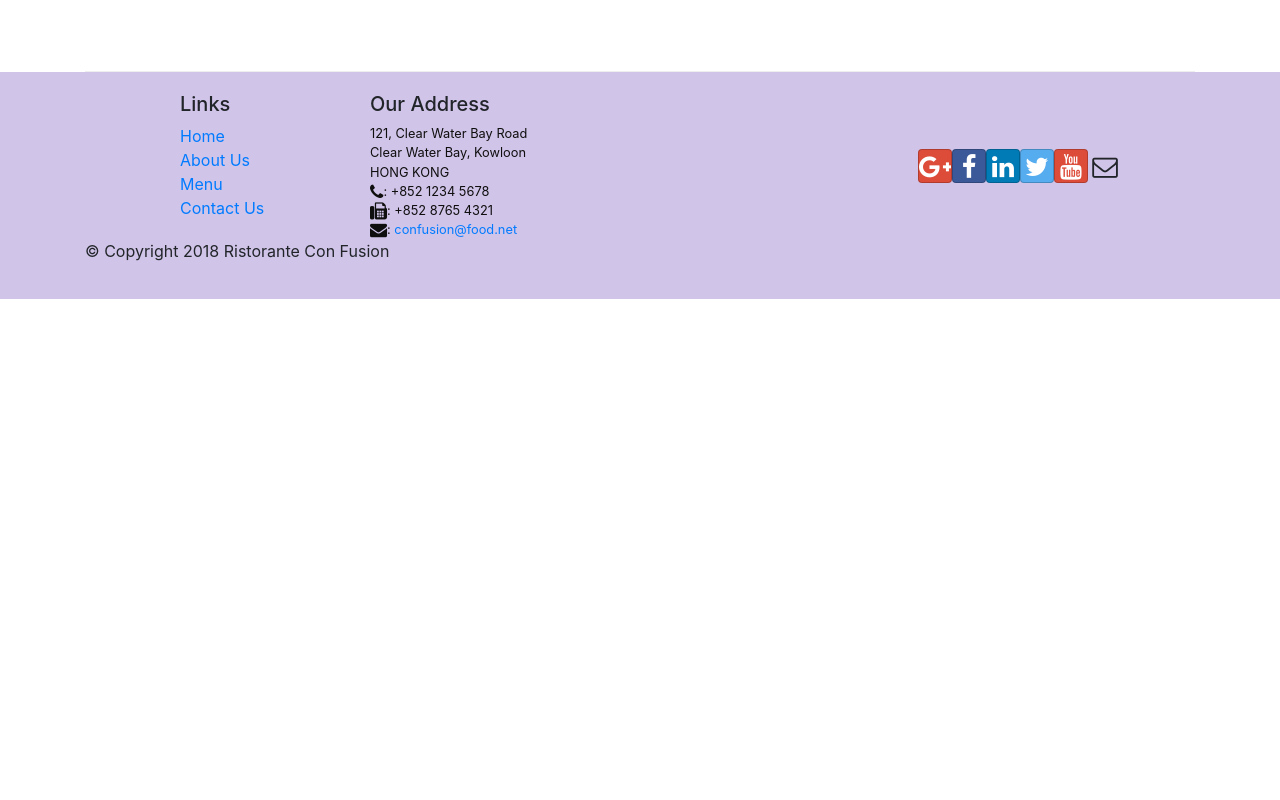
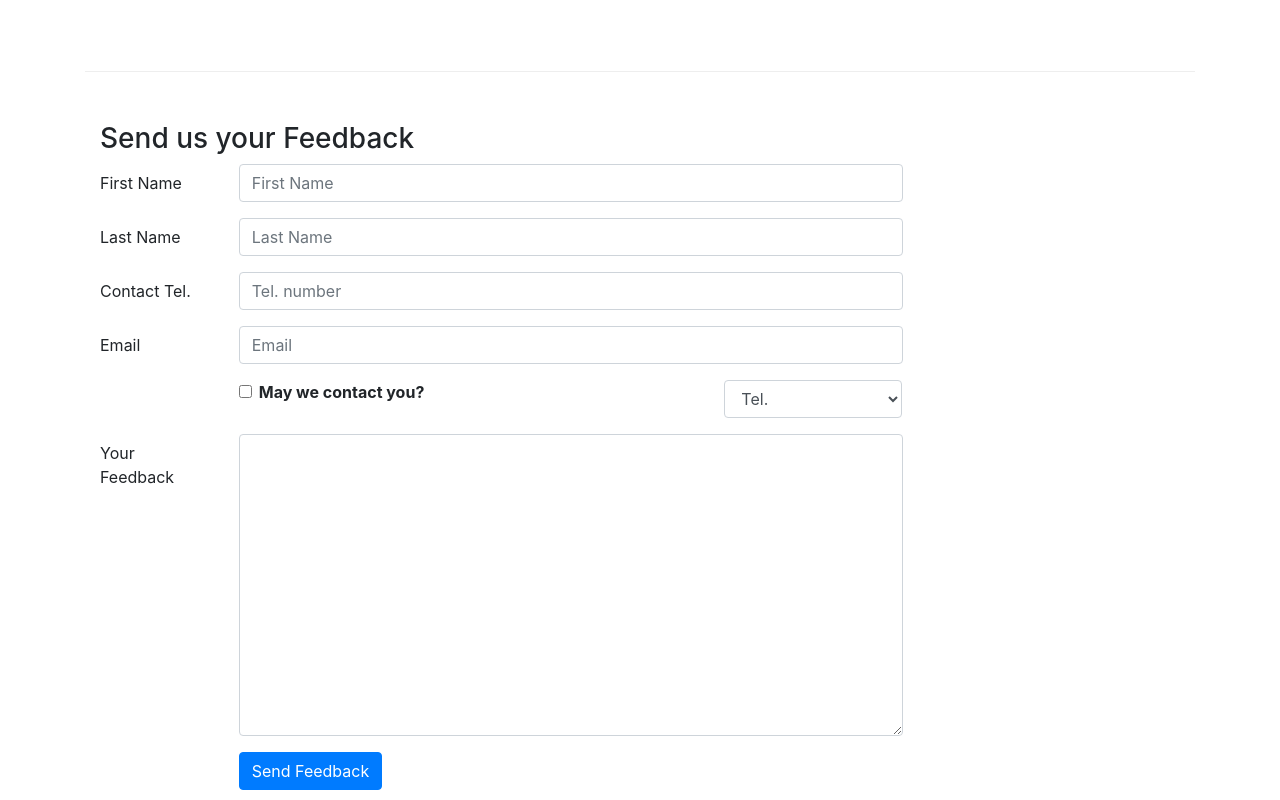
Before and after one commit to Keroberos26/react-confusion, a React (Create React App) app: page /contactus in a window 1280 px wide. Shown: the part 800-1600 px from the top of the page. Before the commit the page ends 1099 px from the top, so only its background shows below. Built offline with nearby package versions, Linux system fonts and the light colour scheme.

Commit message:
Controlled Forms

```diff
--- a/src/components/ContactComponent.js
+++ b/src/components/ContactComponent.js
@@ -1,8 +1,42 @@
-import React from "react";
-import { Breadcrumb, BreadcrumbItem, Col, Container, Row } from "reactstrap";
+import React, { Component } from "react";
+import { Breadcrumb, BreadcrumbItem, Button, Col, Container, Form, FormGroup, Input, Label, Row } from "reactstrap";
 import { Link } from "react-router-dom";
 
-function Contact(props) {
+class Contact extends Component {
+  constructor(props) {
+    super(props);
+
+    this.state = {
+      firstname: "",
+      lastname: "",
+      telnum: "",
+      email: "",
+      agree: false,
+      contactType: "Tel.",
+      message: "",
+    };
+
+    this.handleInputChange = this.handleInputChange.bind(this);
+    this.handleSubmit = this.handleSubmit.bind(this);
+  }
+
+  handleInputChange(event) {
+    const target = event.target;
+    const value = target.type === "checkbox" ? target.checked : target.value;
+    const name = target.name;
+
+    this.setState({
+      [name]: value,
+    });
+  }
+
+  handleSubmit(event) {
+    console.log("Current State is: " + JSON.stringify(this.state));
+    alert("Current State is: " + JSON.stringify(this.state));
+    event.preventDefault();
+  }
+
+  render() {
     return (
       <Container>
         <Row>
@@ -63,8 +97,126 @@
             </div>
           </Col>
         </Row>
+        <Row className="row-content">
+          <Col xs={12}>
+            <h3>Send us your Feedback</h3>
+          </Col>
+          <Col xs={12} md={9}>
+            <Form onSubmit={this.handleSubmit}>
+              <FormGroup row>
+                <Label htmlFor="firstname" md={2}>
+                  First Name
+                </Label>
+                <Col md={10}>
+                  <Input
+                    type="text"
+                    id="firstname"
+                    name="firstname"
+                    placeholder="First Name"
+                    value={this.state.firstname}
+                    onChange={this.handleInputChange}
+                  />
+                </Col>
+              </FormGroup>
+              <FormGroup row>
+                <Label htmlFor="lastname" md={2}>
+                  Last Name
+                </Label>
+                <Col md={10}>
+                  <Input
+                    type="text"
+                    id="lastname"
+                    name="lastname"
+                    placeholder="Last Name"
+                    value={this.state.lastname}
+                    onChange={this.handleInputChange}
+                  />
+                </Col>
+              </FormGroup>
+              <FormGroup row>
+                <Label htmlFor="telnum" md={2}>
+                  Contact Tel.
+                </Label>
+                <Col md={10}>
+                  <Input
+                    type="tel"
+                    id="telnum"
+                    name="telnum"
+                    placeholder="Tel. number"
+                    value={this.state.telnum}
+                    onChange={this.handleInputChange}
+                  />
+                </Col>
+              </FormGroup>
+              <FormGroup row>
+                <Label htmlFor="email" md={2}>
+                  Email
+                </Label>
+                <Col md={10}>
+                  <Input
+                    type="email"
+                    id="email"
+                    name="email"
+                    placeholder="Email"
+                    value={this.state.email}
+                    onChange={this.handleInputChange}
+                  />
+                </Col>
+              </FormGroup>
+              <FormGroup row>
+                <Col md={{ size: 6, offset: 2 }}>
+                  <FormGroup check>
+                    <Label check>
+                      <Input
+                        type="checkbox"
+                        name="agree"
+                        checked={this.state.agree}
+                        onChange={this.handleInputChange}
+                      />{" "}
+                      <strong>May we contact you?</strong>
+                    </Label>
+                  </FormGroup>
+                </Col>
+                <Col md={{ size: 3, offset: 1 }}>
+                  <Input
+                    type="select"
+                    name="contactType"
+                    value={this.state.contactType}
+                    onChange={this.handleInputChange}
+                  >
+                    <option>Tel.</option>
+                    <option>Email</option>
+                  </Input>
+                </Col>
+              </FormGroup>
+              <FormGroup row>
+                <Label htmlFor="message" md={2}>
+                  Your Feedback
+                </Label>
+                <Col md={10}>
+                  <Input
+                    type="textarea"
+                    id="message"
+                    name="message"
+                    rows="12"
+                    value={this.state.message}
+                    onChange={this.handleInputChange}
+                  ></Input>
+                </Col>
+              </FormGroup>
+              <FormGroup row>
+                <Col md={{ size: 10, offset: 2 }}>
+                  <Button type="submit" color="primary">
+                    Send Feedback
+                  </Button>
+                </Col>
+              </FormGroup>
+            </Form>
+          </Col>
+        </Row>
       </Container>
     );
   }
+}
 
 export default Contact;
```
Lines whose indentation alone changed are shown as unchanged.
